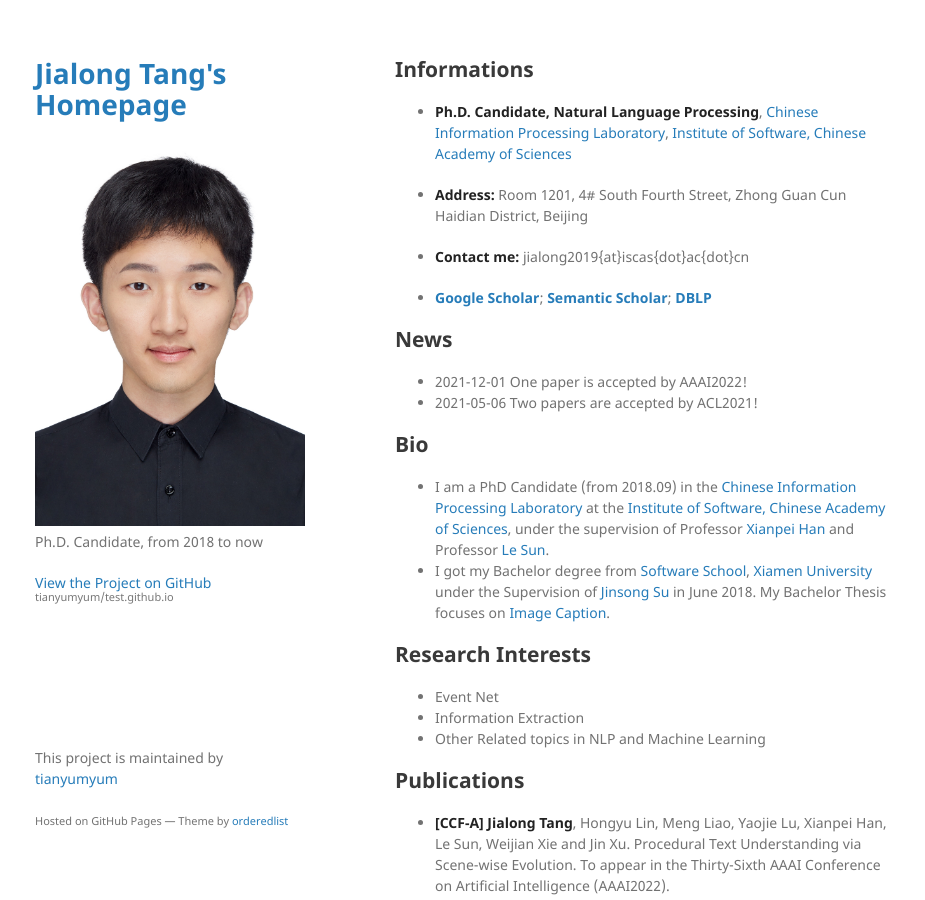
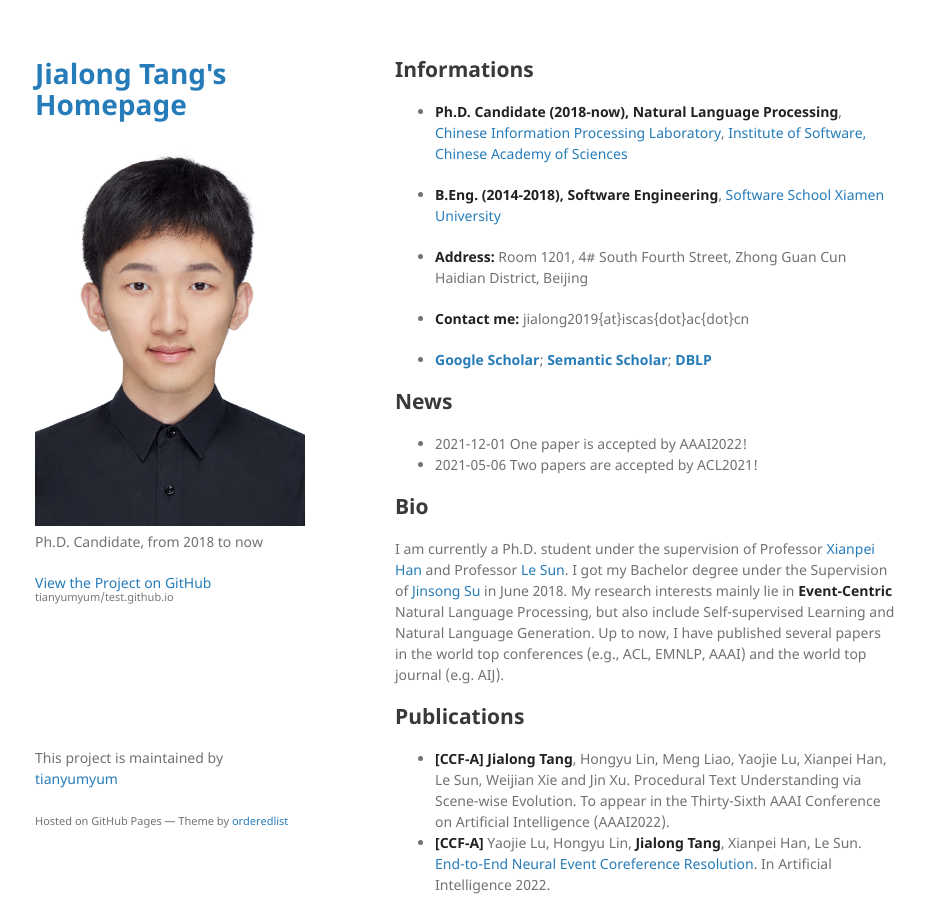
Before and after one commit to tianyumyum/test.github.io, a Jekyll site: the page built from index.md, in a window 1280 px wide and 900 px high. Shown: the whole window, without its empty margins (175-1100 px from the left). Built offline with Jekyll 4.4.1, drawn with Linux system fonts in a browser that asks for light colours; our own code applies the rules of GitHub Pages for plain Markdown files.

Commit message:
Update index.md

```diff
--- a/index.md
+++ b/index.md
@@ -3,9 +3,13 @@ layout: default
 ---
 ## Informations
 
-*   **Ph.D. Candidate, Natural Language Processing**,
+*   **Ph.D. Candidate (2018-now), Natural Language Processing**,
 [Chinese Information Processing Laboratory](http://www.icip.org.cn/),
 [Institute of Software, Chinese Academy of Sciences](http://www.iscas.ac.cn/)
+
+*   **B.Eng. (2014-2018), Software Engineering**,
+[Software School](http://software.xmu.edu.cn/)
+[Xiamen University](https://www.xmu.edu.cn/)
 
 *   **Address:** Room 1201, 4#  South  Fourth Street, Zhong Guan Cun Haidian District, Beijing
 
@@ -20,14 +24,10 @@ layout: default
 
 ## Bio
 
-*   I am a PhD Candidate (from 2018.09) in the [Chinese Information Processing Laboratory](http://www.icip.org.cn/) at the [Institute of Software, Chinese Academy of Sciences](http://www.iscas.ac.cn/), under the supervision of Professor [Xianpei Han](http://www.icip.org.cn/team/hanxianpei/) and Professor [Le Sun](http://www.icip.org.cn/index.php/team/sunle/).
-*   I got my Bachelor degree from [Software School](http://software.xmu.edu.cn/), [Xiamen University](https://www.xmu.edu.cn/) under the Supervision of [Jinsong Su](https://cdmc.xmu.edu.cn/info/1010/1054.htm) in June 2018. My Bachelor Thesis focuses on [Image Caption](https://www.sciencedirect.com/science/article/pii/S0925231219311312).
-
-## Research Interests
-
-*   Event Net
-*   Information Extraction
-*   Other Related topics in NLP and Machine Learning
+I am currently a Ph.D. student under the supervision of Professor [Xianpei Han](http://www.icip.org.cn/team/hanxianpei/) and Professor [Le Sun](http://www.icip.org.cn/index.php/team/sunle/).
+I got my Bachelor degree under the Supervision of [Jinsong Su](https://cdmc.xmu.edu.cn/info/1010/1054.htm) in June 2018.
+My research interests mainly lie in **Event-Centric** Natural Language Processing, but also include Self-supervised Learning and Natural Language Generation.
+Up to now, I have published several papers in the world top conferences (e.g., ACL, EMNLP, AAAI) and the world top journal (e.g. AIJ).
 
 ## Publications
 
```
